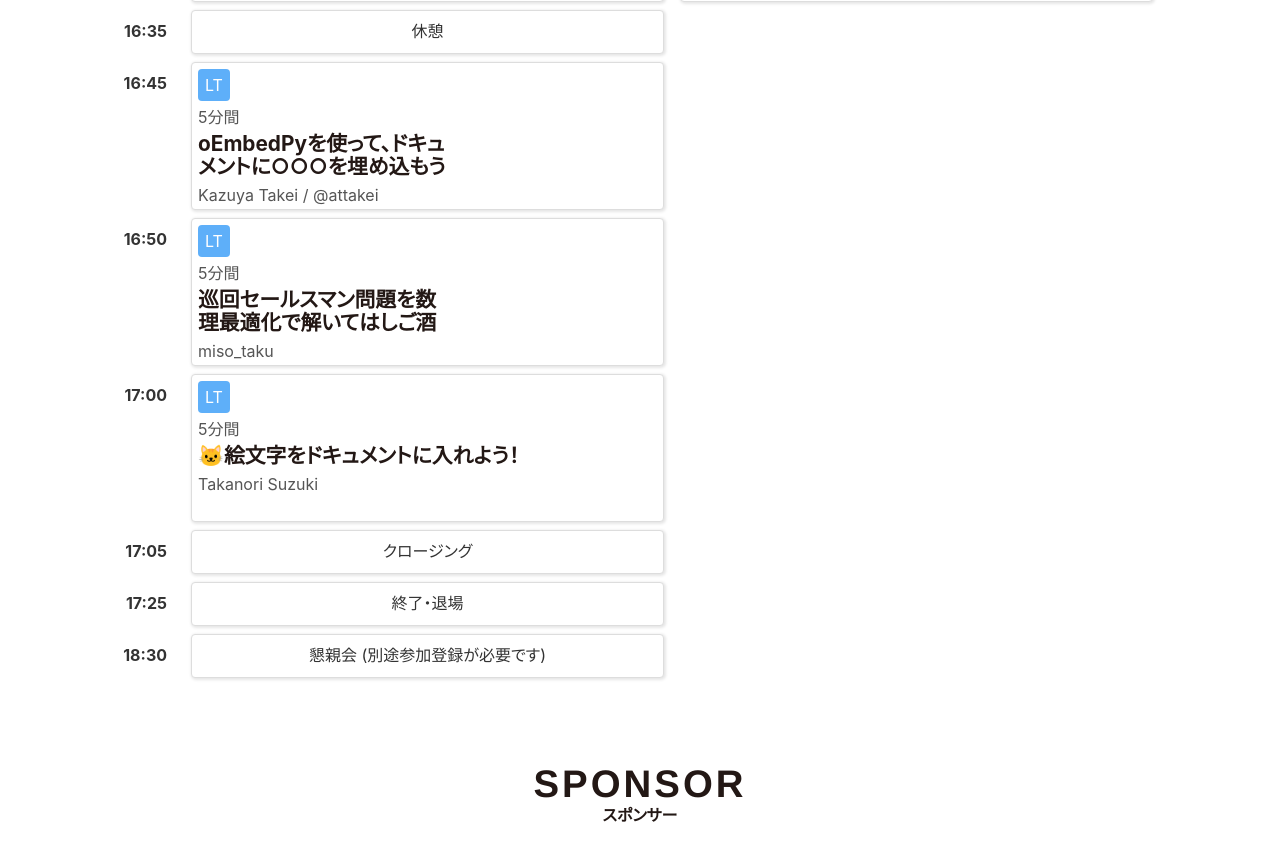
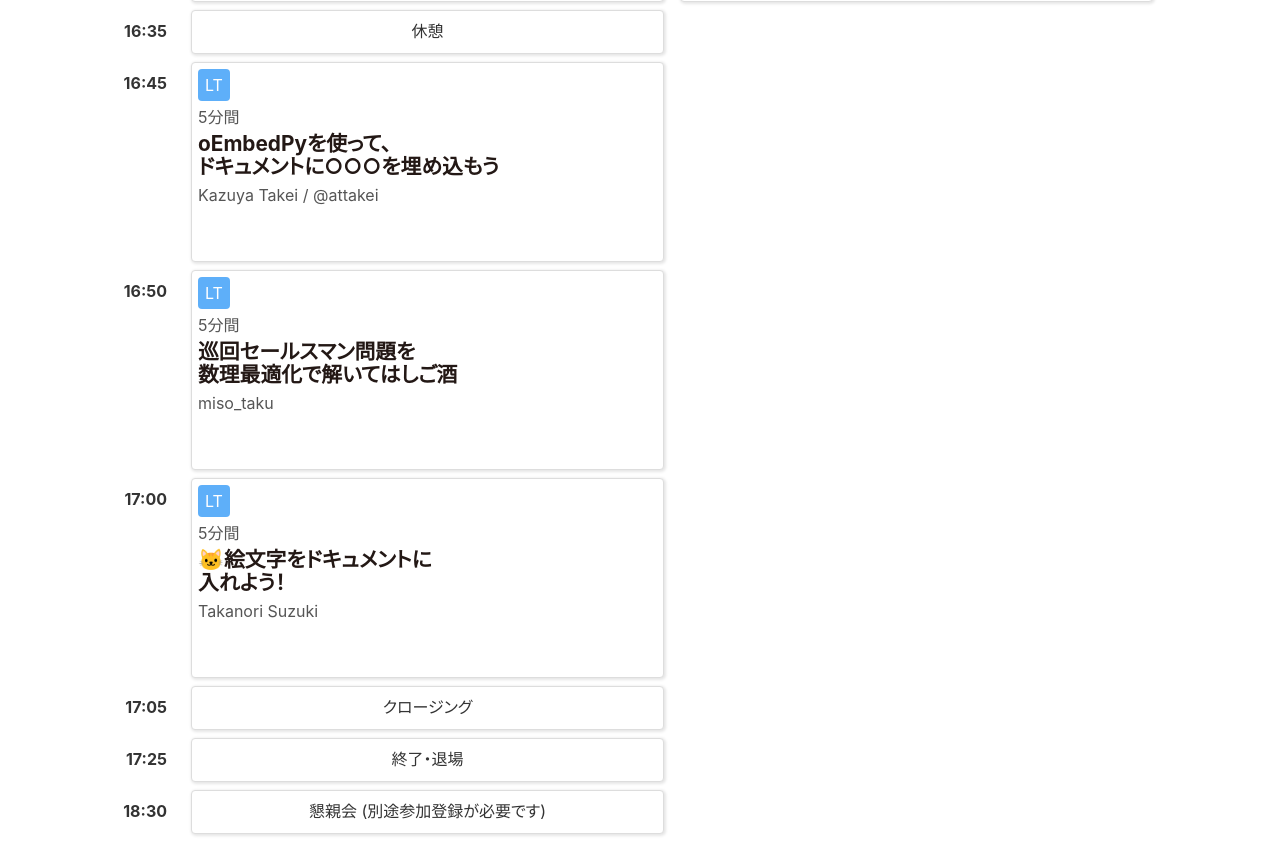
Before and after one commit to pycon-mini-tokai/pycon-mini-tokai.github.io, a website: page 2025/index.html in a window 1280 px wide. Shown: the part 6179-7023 px from the top of the page. Drawn offline with Linux system fonts and the light colour scheme.

Commit message:
fix lt session design

```diff
--- a/2025/index.css
+++ b/2025/index.css
@@ -1613,7 +1613,7 @@ footer {
 
 .session-lt {
   grid-column: 2;
-  --row-span: 6;
+  --row-span: 8;
 }
 
 .session-misc {
--- a/2025/index.html
+++ b/2025/index.html
@@ -755,45 +755,45 @@
                       <div class="lt label">LT</div>
                     </div>
                     <time datetime="5m">5分間</time>
-                    <h3>oEmbedPyを使って、ドキュメントに○○○を埋め込もう</h3>
+                    <h3>oEmbedPyを使って、<br />ドキュメントに○○○を埋め込もう</h3>
                     <p class="name">Kazuya Takei / @attakei</p>
                   </a>
-                  <time style="--row-start: 84">16:50</time>
+                  <time style="--row-start: 86">16:50</time>
                   <a
                     class="session session-lt"
                     href="#session-lt-2"
-                    style="--row-start: 84"
+                    style="--row-start: 86"
                   >
                     <div class="labels">
                       <div class="lt label">LT</div>
                     </div>
                     <time datetime="5m">5分間</time>
-                    <h3>巡回セールスマン問題を数理最適化で解いてはしご酒</h3>
+                    <h3>巡回セールスマン問題を<br />数理最適化で解いてはしご酒</h3>
                     <p class="name">miso_taku</p>
                   </a>
-                  <time style="--row-start: 90">17:00</time>
+                  <time style="--row-start: 94">17:00</time>
                   <a
                     class="session session-lt"
                     href="#session-lt-3"
-                    style="--row-start: 90"
+                    style="--row-start: 94"
                   >
                     <div class="labels">
                       <div class="lt label">LT</div>
                     </div>
                     <time datetime="5m">5分間</time>
-                    <h3>🐱絵文字をドキュメントに入れよう！</h3>
+                    <h3>🐱絵文字をドキュメントに<br />入れよう！</h3>
                     <p class="name">Takanori Suzuki</p>
                   </a>
-                  <time style="--row-start: 96">17:05</time>
-                  <div class="session session-misc" style="--row-start: 96">
+                  <time style="--row-start: 102">17:05</time>
+                  <div class="session session-misc" style="--row-start: 102">
                     クロージング
                   </div>
-                  <time style="--row-start: 98">17:25</time>
-                  <div class="session session-misc" style="--row-start: 98">
+                  <time style="--row-start: 104">17:25</time>
+                  <div class="session session-misc" style="--row-start: 104">
                     終了・退場
                   </div>
-                  <time style="--row-start: 100">18:30</time>
-                  <div class="session session-misc" style="--row-start: 100">
+                  <time style="--row-start: 106">18:30</time>
+                  <div class="session session-misc" style="--row-start: 106">
                     懇親会 (<a
                       href="https://pycon-mini-tokai.connpass.com/event/369400/"
                       target="_blank"
@@ -1308,7 +1308,7 @@
           "abstract": "",
           "level": null,
           "speaker": "Takanori Suzuki",
-          "profile": "プロフィール文がここに入ります。プロフィール文がここに入ります。プロフィール文がここに入ります。プロフィール文がここに入ります。プロフィール文がここに入ります。",
+          "profile": "",
           "material": "https://slides.takanory.net/slides/20251108tokai/#/"
         }
       ]
```
